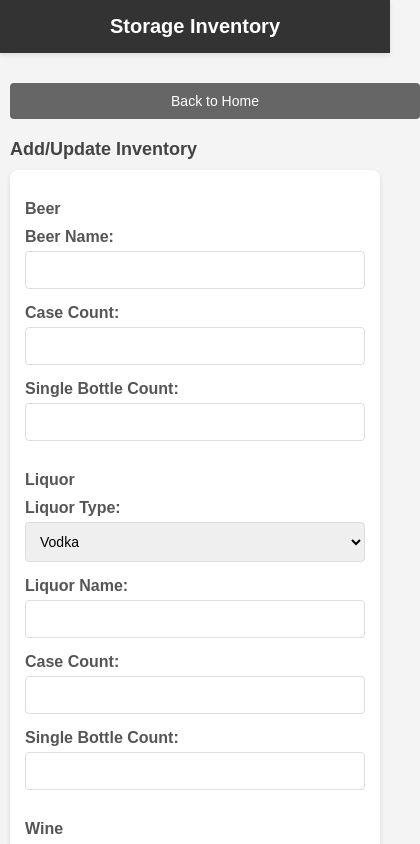
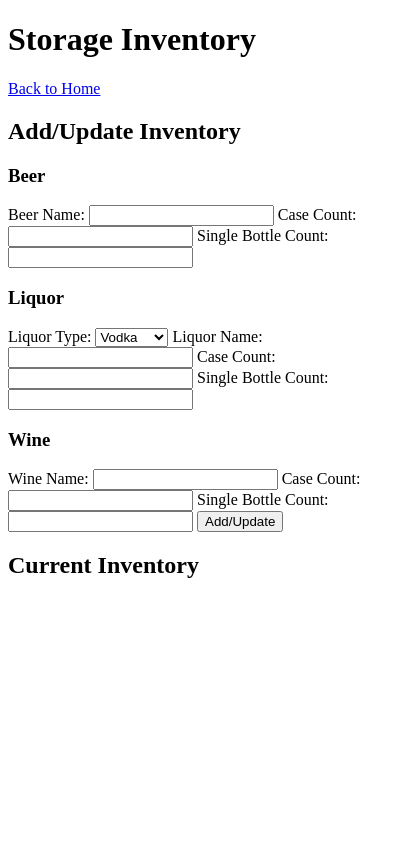
Before and after one commit to npittman0127/Bar-Inventory, a plain HTML site: page storage.html in a window 390 px wide. Shown: the top 844 px of the page, 420 px wide, since content can reach past the window. Drawn offline with Linux system fonts and the light colour scheme; no server answers.

Commit message:
Update styles.css

```diff
--- a/styles.css
+++ b/styles.css
@@ -1,95 +1,13 @@
-/* General Styles */
-body {
-  font-family: Arial, sans-serif;
-  margin: 0;
-  padding: 0;
-  background-color: #f4f4f4;
-  color: #333;
-}
-
-header {
-  background-color: #333;
-  color: #fff;
-  padding: 15px 0;
-  text-align: center;
-  box-shadow: 0 2px 5px rgba(0, 0, 0, 0.1);
-}
-
-main {
-  padding: 20px;
-  max-width: 800px;
-  margin: 0 auto;
-}
-
-h1 {
-  margin: 0;
-  font-size: 24px;
-}
-
-h2 {
-  font-size: 20px;
-  margin-top: 20px;
-  margin-bottom: 10px;
-  color: #444;
-}
-
-h3 {
-  font-size: 18px;
-  margin-top: 15px;
-  margin-bottom: 10px;
-  color: #555;
-}
-
-/* Form Styles */
-form {
-  background-color: #fff;
-  padding: 20px;
-  border-radius: 8px;
-  box-shadow: 0 2px 5px rgba(0, 0, 0, 0.1);
-  margin-bottom: 20px;
-}
-
-label {
-  display: block;
-  margin-bottom: 5px;
-  font-weight: bold;
-  color: #555;
-}
-
-input, select {
-  width: 100%;
-  padding: 10px;
-  margin-bottom: 15px;
-  border: 1px solid #ddd;
-  border-radius: 4px;
-  box-sizing: border-box;
-  font-size: 14px;
-}
-
-button {
-  padding: 10px 20px;
-  background-color: #333;
-  color: #fff;
-  border: none;
-  border-radius: 4px;
-  cursor: pointer;
-  font-size: 14px;
-}
-
-button:hover {
-  background-color: #555;
-}
-
-/* Inventory List Styles */
-ul {
+/* Liquor List Styles */
+#liquor-list {
   list-style-type: none;
   padding: 0;
 }
 
-li {
+#liquor-list li {
   background-color: #fff;
-  padding: 15px;
-  margin-bottom: 10px;
+  padding: 10px;
+  margin-bottom: 5px;
   border: 1px solid #ddd;
   border-radius: 4px;
   box-shadow: 0 2px 5px rgba(0, 0, 0, 0.1);
@@ -98,46 +16,46 @@ li {
   align-items: center;
 }
 
-/* Back Button Styles */
-.back-button {
-  display: inline-block;
-  margin-top: 20px;
-  padding: 10px 20px;
+#liquor-list li span {
+  flex-grow: 1;
+}
+
+#liquor-list li button {
+  margin-left: 10px;
+  padding: 5px 10px;
   background-color: #666;
   color: #fff;
-  text-decoration: none;
+  border: none;
   border-radius: 4px;
-  font-size: 14px;
+  cursor: pointer;
 }
 
-.back-button:hover {
+#liquor-list li button:hover {
   background-color: #888;
 }
 
-/* Responsive Design */
-@media (max-width: 600px) {
-  main {
-    padding: 10px;
-  }
+/* Add Liquor Form Styles */
+#add-liquor-form {
+  margin-bottom: 20px;
+}
 
-  h1 {
-    font-size: 20px;
-  }
+#add-liquor-form input {
+  width: calc(100% - 80px);
+  padding: 8px;
+  margin-right: 10px;
+  border: 1px solid #ddd;
+  border-radius: 4px;
+}
 
-  h2 {
-    font-size: 18px;
-  }
+#add-liquor-form button {
+  padding: 8px 15px;
+  background-color: #333;
+  color: #fff;
+  border: none;
+  border-radius: 4px;
+  cursor: pointer;
+}
 
-  h3 {
-    font-size: 16px;
-  }
-
-  form {
-    padding: 15px;
-  }
-
-  button, .back-button {
-    width: 100%;
-    text-align: center;
-  }
+#add-liquor-form button:hover {
+  background-color: #555;
 }
```
